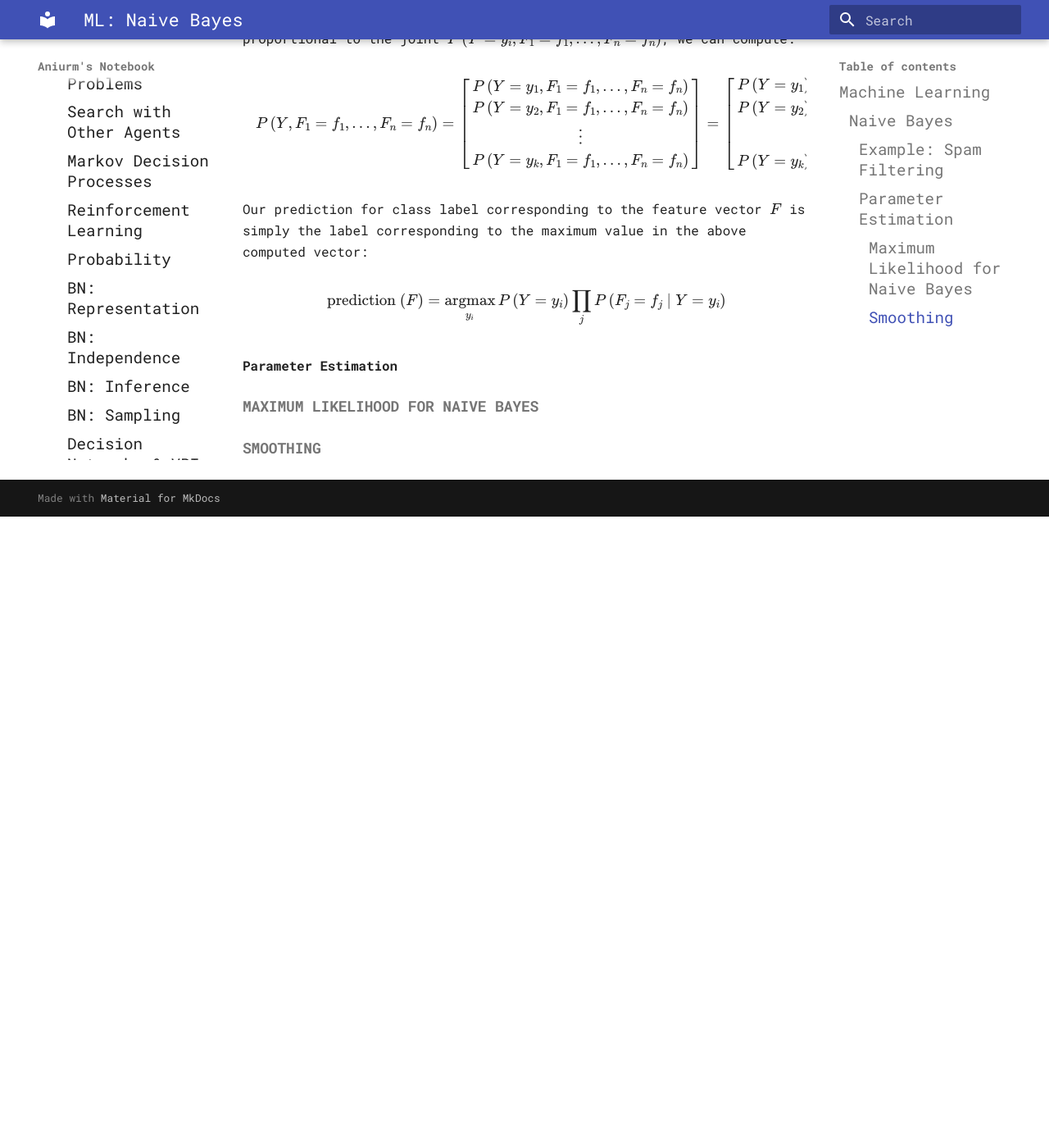
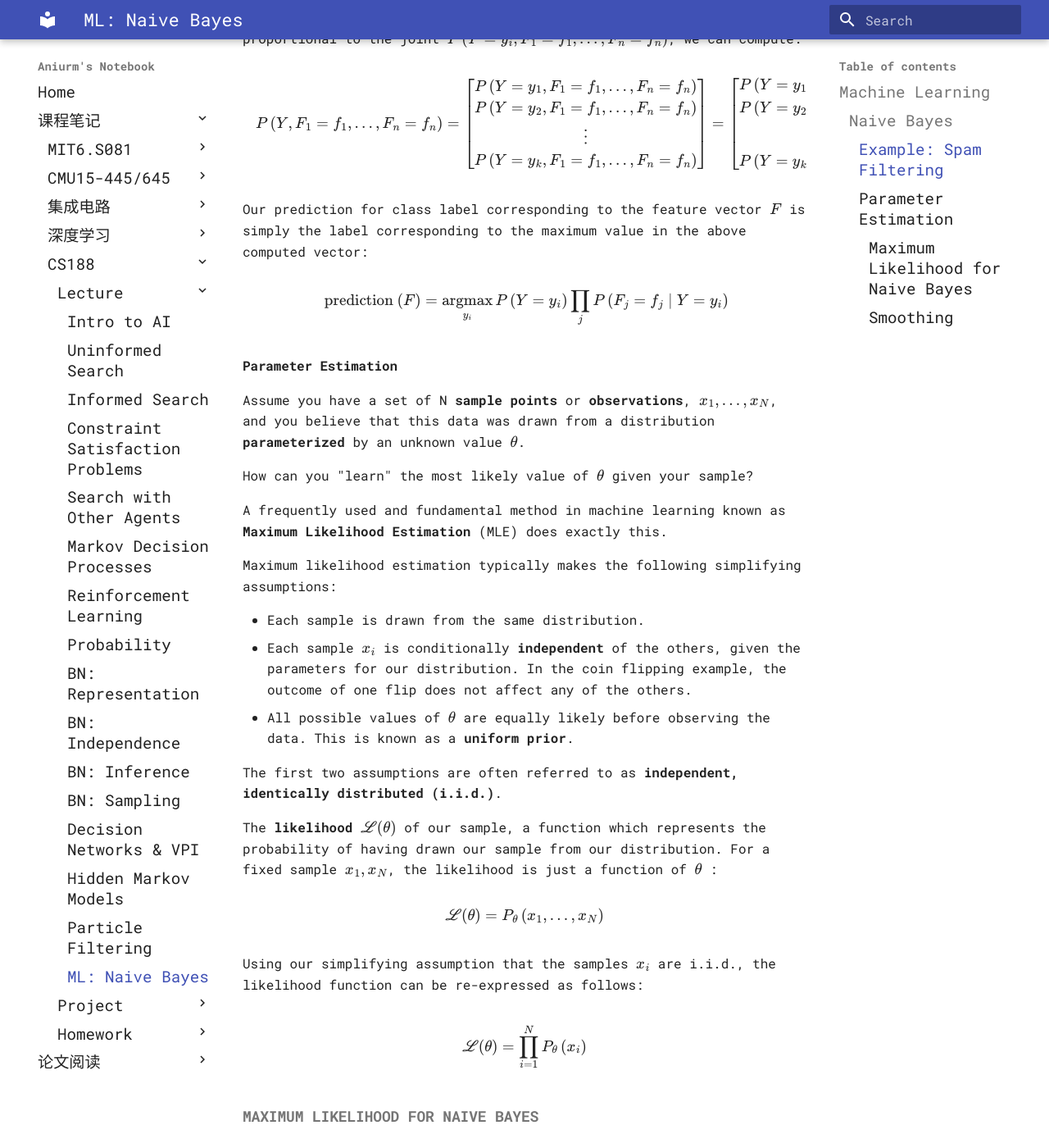
Before and after one commit to Aniurm/notebook, an MkDocs documentation site: the page built from docs/course_notes/cs188/lecture/ML-Naive Bayes.md, in a window 1280 px wide and 1400 px high, scrolled down 4245 px. Shown: the whole window at 82% size. Built offline with MkDocs 1.6.1 and Material for MkDocs 9.7.7, drawn with Linux system fonts in a browser that asks for light colours; some web fonts are replaced; before the commit the page ends 4875 px from its top, so only the background shows below that.

Commit message:
fix(cs188): ML: Naive Bayes

```diff
--- a/docs/course_notes/cs188/lecture/ML-Naive Bayes.md
+++ b/docs/course_notes/cs188/lecture/ML-Naive Bayes.md
@@ -89,6 +89,37 @@
 
 #### Parameter Estimation
 
+Assume you have a set of N **sample points** or **observations**, $x_1, \ldots, x_N$, and
+you believe that this data was drawn from a distribution **parameterized** by
+an unknown value $\theta$.
+
+How can you "learn" the most likely value of $\theta$ given your sample?
+
+A frequently used and fundamental method in machine learning known as **Maximum Likelihood Estimation** (MLE) does exactly this.
+
+Maximum likelihood estimation typically makes the following simplifying assumptions:
+
+* Each sample is drawn from the same distribution.
+* Each sample $x_i$ is conditionally **independent** of the others, given the parameters
+for our distribution. In the coin flipping example, the outcome of one flip does not affect any of the others.
+* All possible values of $\theta$ are equally likely before observing the data. This is known as a **uniform prior**.
+
+The first two assumptions are often referred to as **independent, identically distributed (i.i.d.)**.
+
+The **likelihood** $\mathscr{L}(\theta)$ of our sample, a function which represents the probability of having drawn our sample from our distribution. For a fixed sample $x_1, x_N$, the likelihood is just a function of $\theta$ :
+
+$$
+\mathscr{L}(\theta)=P_\theta\left(x_1, \ldots, x_N\right)
+$$
+
+Using our simplifying assumption that the samples $x_i$ are i.i.d., the likelihood function can be re-expressed as follows:
+
+$$
+\mathscr{L}(\theta)=\prod_{i=1}^N P_\theta\left(x_i\right)
+$$
+
 ##### Maximum Likelihood for Naive Bayes
 
+
+
 ##### Smoothing
```
